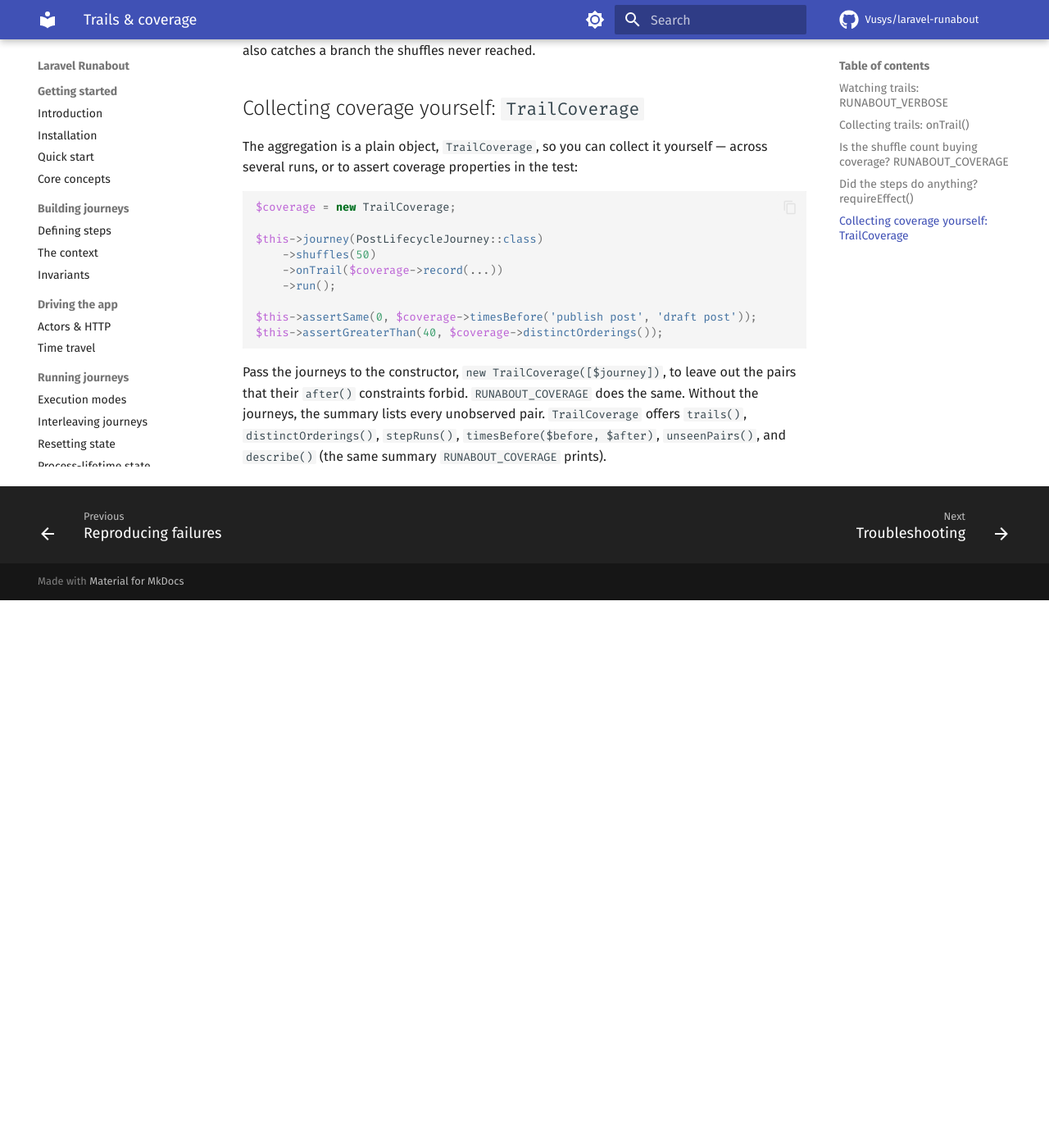
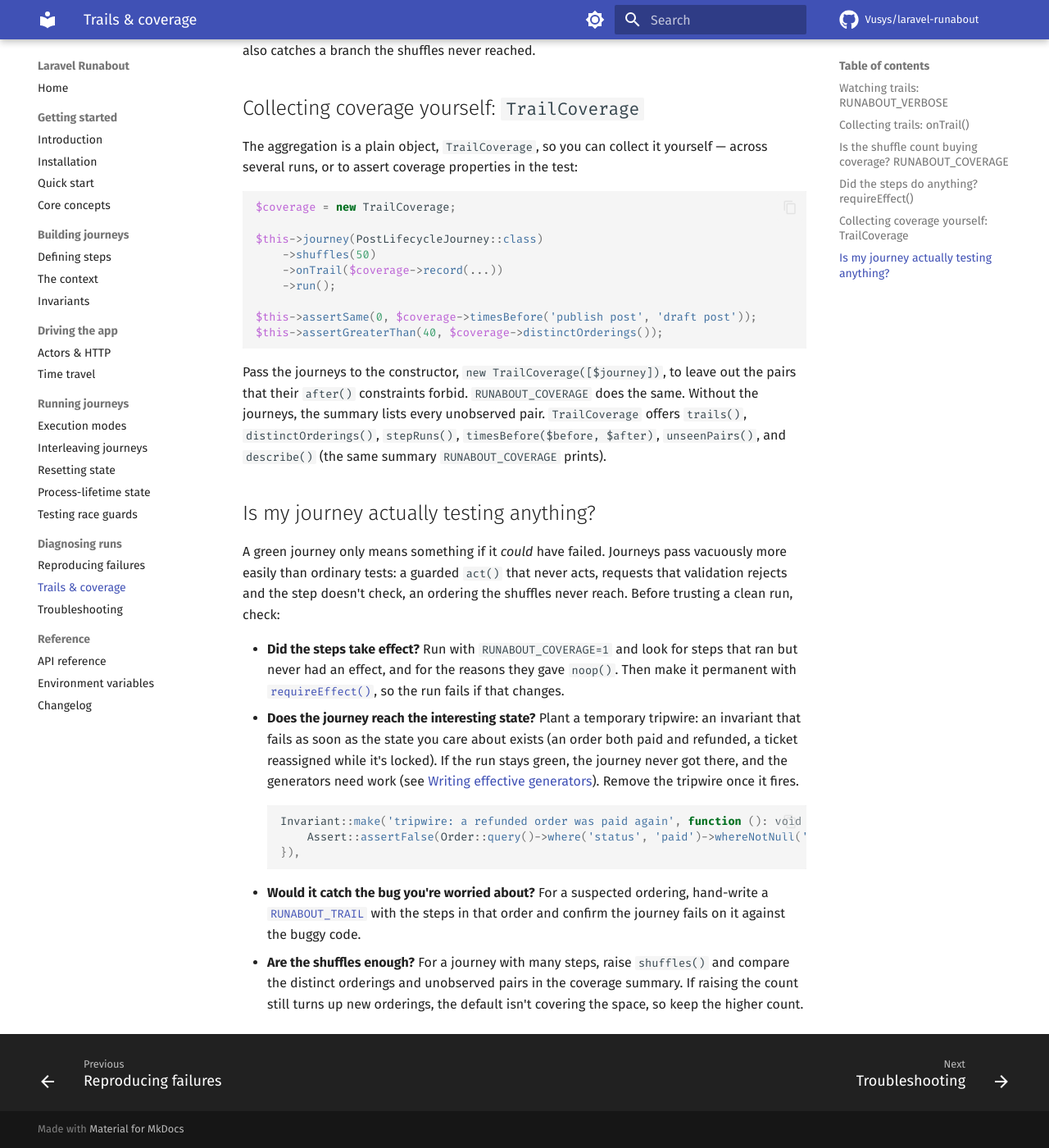
Before and after one commit to Vusys/laravel-runabout, an MkDocs documentation site: the page built from docs/observability.md, in a window 1280 px wide and 1400 px high, scrolled down 2410 px. Shown: the whole window at 82% size. Built offline with MkDocs 1.6.1 and Material for MkDocs 9.7.7, drawn with Linux system fonts in a browser that asks for light colours; comment, search, counter and statistics services are not loaded; before the commit the page ends 3142 px from its top, so only the background shows below that.

Commit message:
Docs: checking that a journey actually tests something (#109)
Closes #84.

````diff
--- a/docs/observability.md
+++ b/docs/observability.md
@@ -99,3 +99,19 @@ $this->assertGreaterThan(40, $coverage->distinctOrderings());
 ```
 
 Pass the journeys to the constructor, `new TrailCoverage([$journey])`, to leave out the pairs that their `after()` constraints forbid. `RUNABOUT_COVERAGE` does the same. Without the journeys, the summary lists every unobserved pair. `TrailCoverage` offers `trails()`, `distinctOrderings()`, `stepRuns()`, `timesBefore($before, $after)`, `unseenPairs()`, and `describe()` (the same summary `RUNABOUT_COVERAGE` prints).
+
+## Is my journey actually testing anything?
+
+A green journey only means something if it *could* have failed. Journeys pass vacuously more easily than ordinary tests: a guarded `act()` that never acts, requests that validation rejects and the step doesn't check, an ordering the shuffles never reach. Before trusting a clean run, check:
+
+- **Did the steps take effect?** Run with `RUNABOUT_COVERAGE=1` and look for steps that ran but never had an effect, and for the reasons they gave `noop()`. Then make it permanent with [`requireEffect()`](#did-the-steps-do-anything-requireeffect), so the run fails if that changes.
+- **Does the journey reach the interesting state?** Plant a temporary tripwire: an invariant that fails as soon as the state you care about exists (an order both paid and refunded, a ticket reassigned while it's locked). If the run stays green, the journey never got there, and the generators need work (see [Writing effective generators](context.md#writing-effective-generators)). Remove the tripwire once it fires.
+
+    ```php
+    Invariant::make('tripwire: a refunded order was paid again', function (): void {
+        Assert::assertFalse(Order::query()->where('status', 'paid')->whereNotNull('refunded_at')->exists());
+    }),
+    ```
+
+- **Would it catch the bug you're worried about?** For a suspected ordering, hand-write a [`RUNABOUT_TRAIL`](reproducing-failures.md#replaying-a-shrunk-trail-runabout_trail) with the steps in that order and confirm the journey fails on it against the buggy code.
+- **Are the shuffles enough?** For a journey with many steps, raise `shuffles()` and compare the distinct orderings and unobserved pairs in the coverage summary. If raising the count still turns up new orderings, the default isn't covering the space, so keep the higher count.
````
